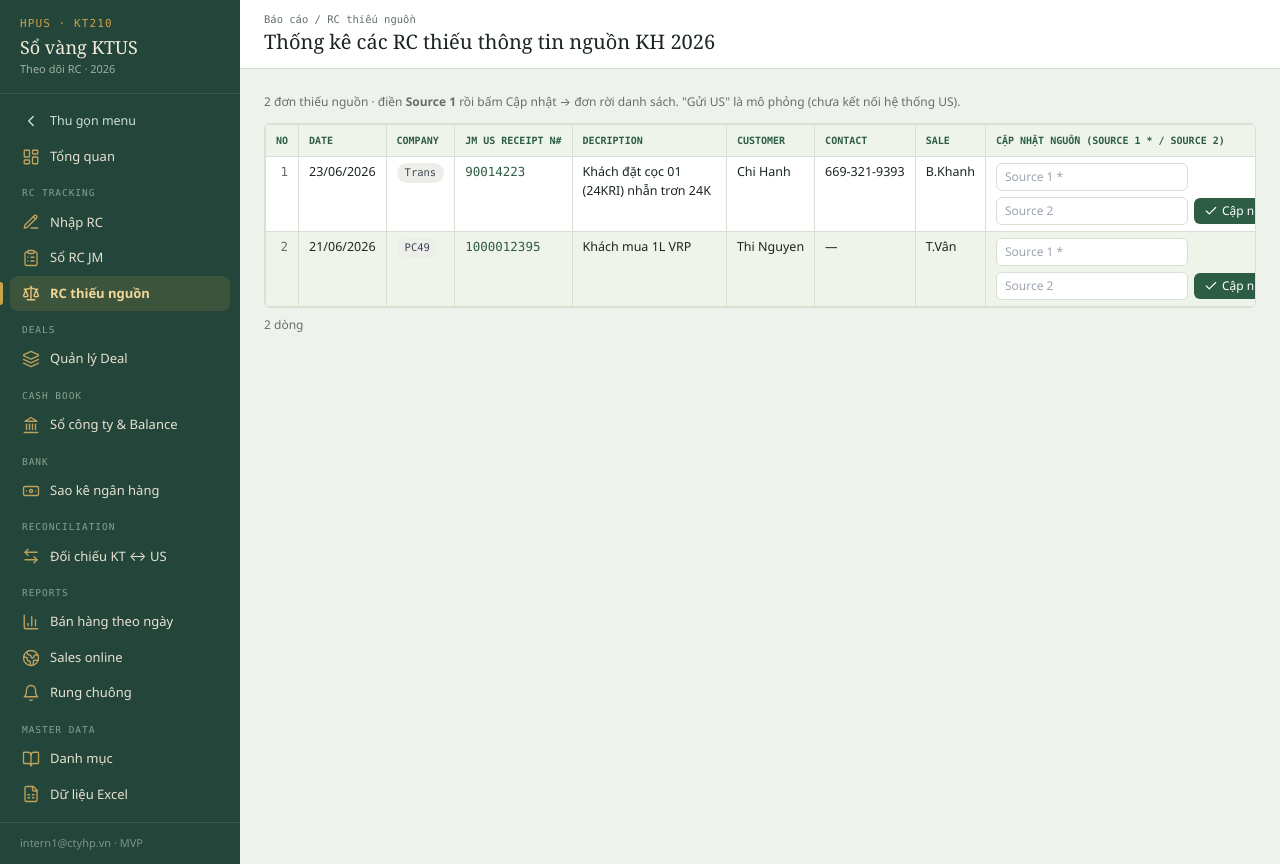
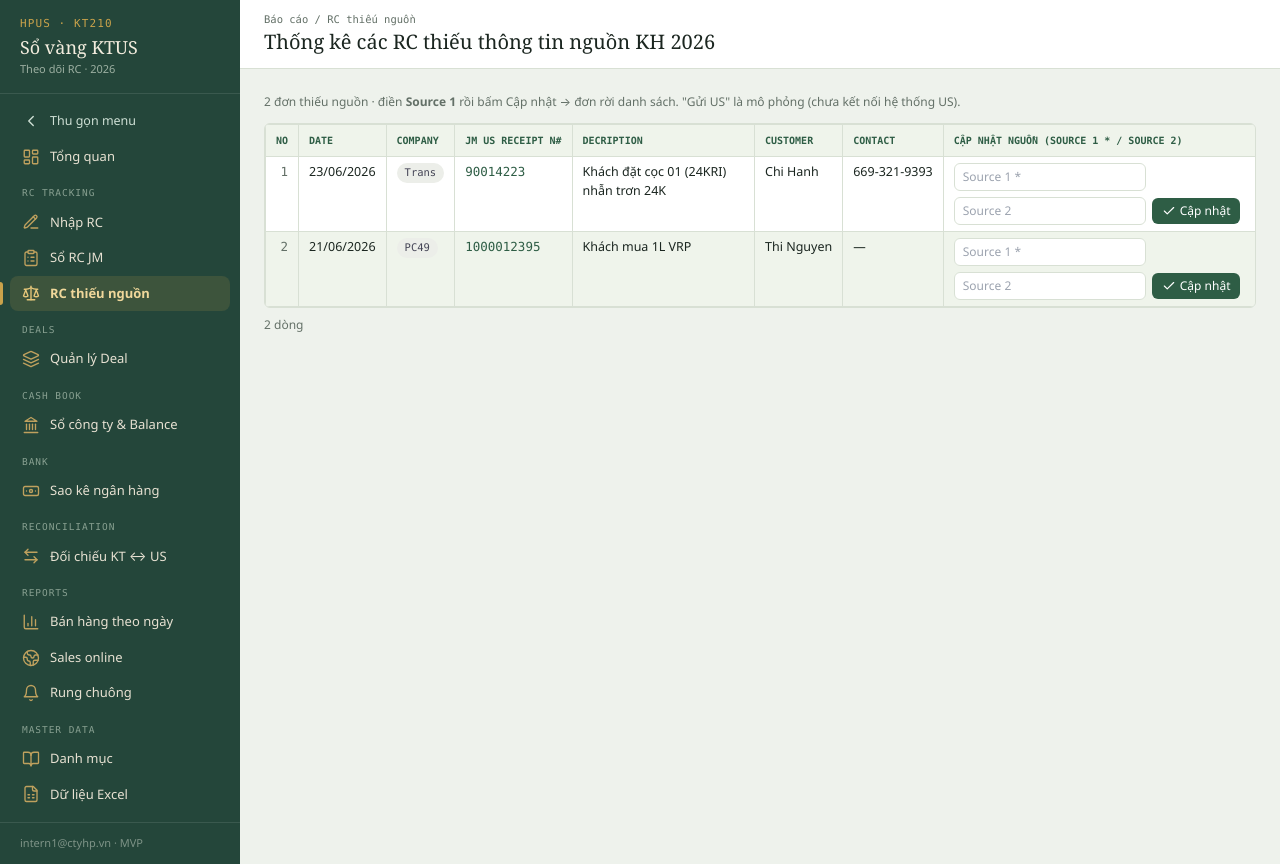
Before and after one commit to quocviet-IT/ktus, a Next.js app: page /missing-source in a window 1280 px wide. Built offline with nearby package versions, Linux system fonts and the light colour scheme.

Commit message:
ui(missing-source): remove SALE column

```diff
--- a/src/app/missing-source/page.tsx
+++ b/src/app/missing-source/page.tsx
@@ -41,7 +41,6 @@ export default async function MissingSource({ searchParams }: { searchParams: {
                 <th className={th}>DECRIPTION</th>
                 <th className={th}>CUSTOMER</th>
                 <th className={th}>CONTACT</th>
-                <th className={th}>SALE</th>
                 <th className={th}>CẬP NHẬT NGUỒN (Source 1 * / Source 2)</th>
                 <th className={`${th} text-center`}>GỬI US</th>
               </tr></thead>
@@ -57,7 +56,6 @@ export default async function MissingSource({ searchParams }: { searchParams: {
                       <td className={td + " max-w-[280px] whitespace-normal break-words"}>{t.dienGiai}</td>
                       <td className={td + " whitespace-nowrap"}>{t.khach}</td>
                       <td className={td + " whitespace-nowrap"}>{t.contact || "—"}</td>
-                      <td className={td + " whitespace-nowrap"}>{t.sale1 || "—"}</td>
                       <td className={td}>
                         <SourceForm id={t.id} source1={t.source1 || ""} source2={t.source2 || ""} />
                       </td>
```
